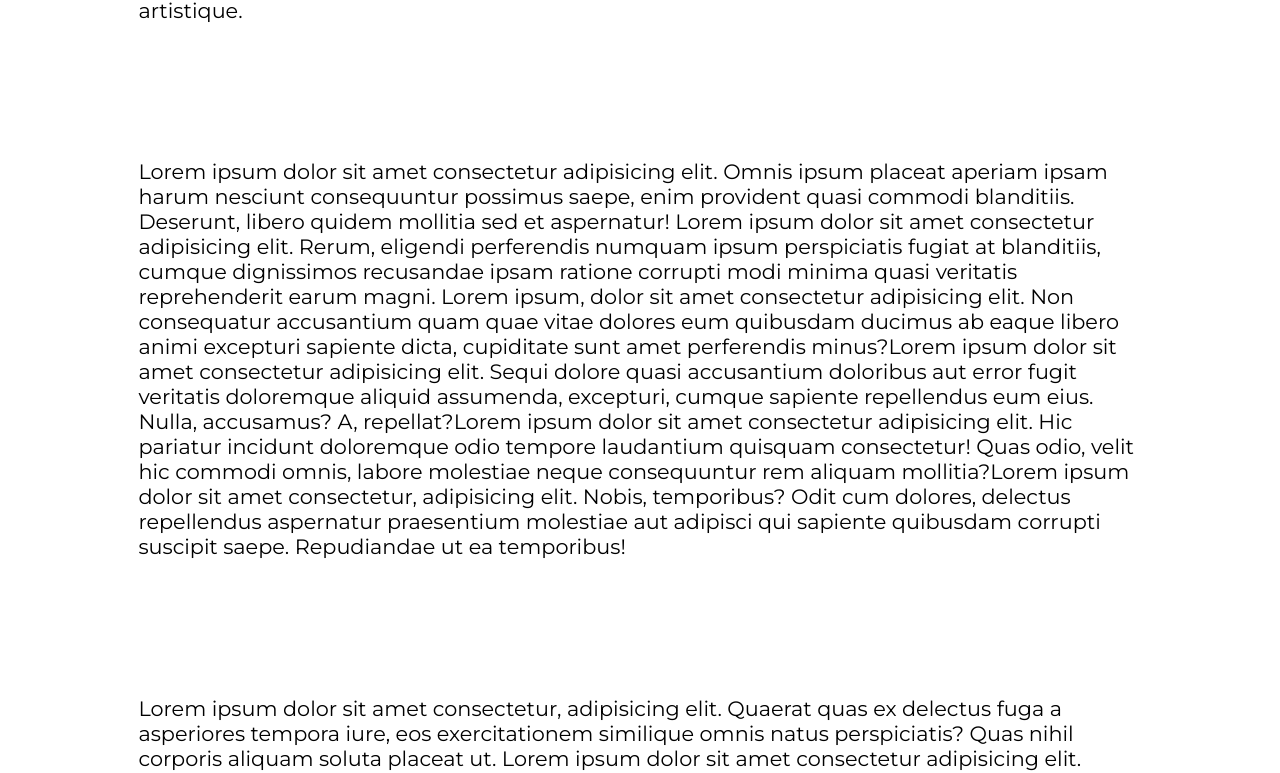
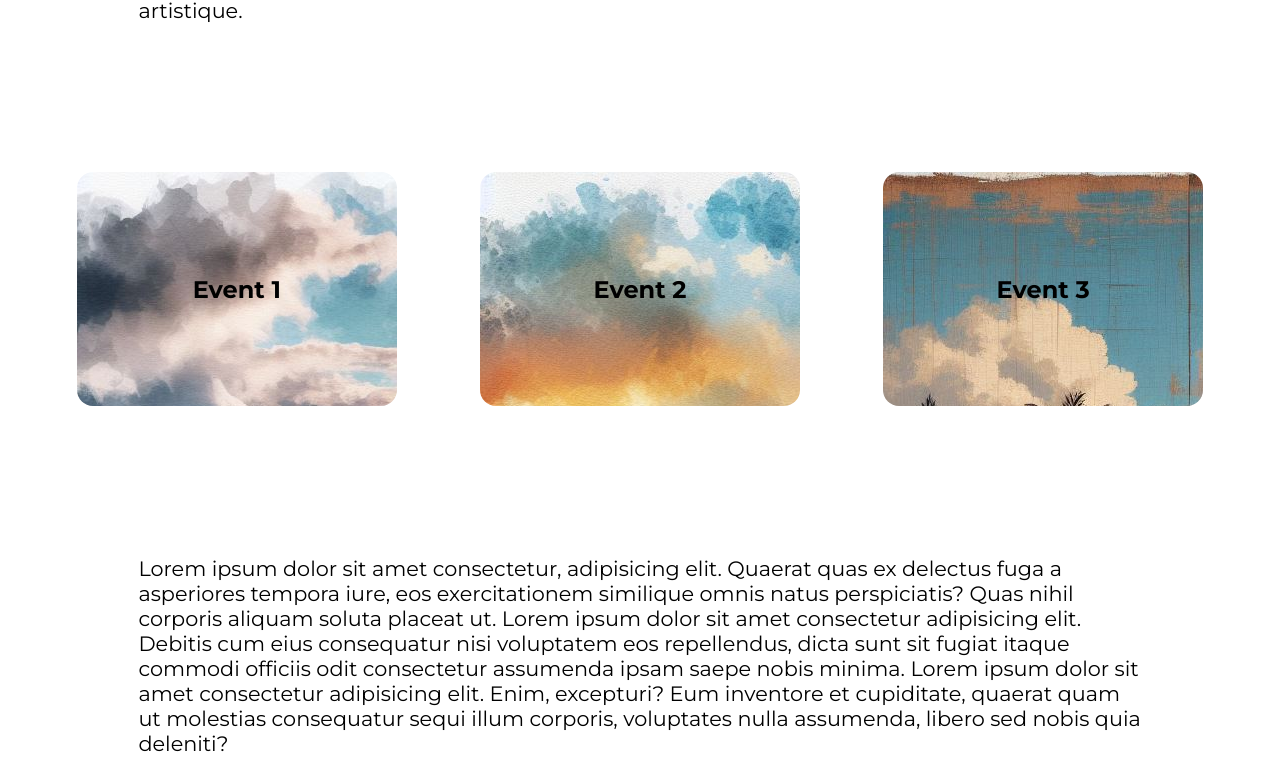
Before and after one commit to WildCodeSchool-2023-09/afac974, a React (Vite) app in the folder frontend/: page /apropos in a window 1280 px wide. Shown: the part 627-1400 px from the top of the page. Built offline with nearby package versions, Linux system fonts and the light colour scheme; a web font is replaced by a local one; what granim would draw is missing.

Commit message:
Modify Apropos.jsx + Apropos.scss

```diff
--- a/frontend/src/pages/A_propos/Apropos.jsx
+++ b/frontend/src/pages/A_propos/Apropos.jsx
@@ -23,30 +23,16 @@ function Apropos() {
           dessins, chacun reflétant la richesse de notre héritage artistique.
         </p>
       </div>
-      <div>
-        <p>
-          Lorem ipsum dolor sit amet consectetur adipisicing elit. Omnis ipsum
-          placeat aperiam ipsam harum nesciunt consequuntur possimus saepe, enim
-          provident quasi commodi blanditiis. Deserunt, libero quidem mollitia
-          sed et aspernatur! Lorem ipsum dolor sit amet consectetur adipisicing
-          elit. Rerum, eligendi perferendis numquam ipsum perspiciatis fugiat at
-          blanditiis, cumque dignissimos recusandae ipsam ratione corrupti modi
-          minima quasi veritatis reprehenderit earum magni. Lorem ipsum, dolor
-          sit amet consectetur adipisicing elit. Non consequatur accusantium
-          quam quae vitae dolores eum quibusdam ducimus ab eaque libero animi
-          excepturi sapiente dicta, cupiditate sunt amet perferendis minus?Lorem
-          ipsum dolor sit amet consectetur adipisicing elit. Sequi dolore quasi
-          accusantium doloribus aut error fugit veritatis doloremque aliquid
-          assumenda, excepturi, cumque sapiente repellendus eum eius. Nulla,
-          accusamus? A, repellat?Lorem ipsum dolor sit amet consectetur
-          adipisicing elit. Hic pariatur incidunt doloremque odio tempore
-          laudantium quisquam consectetur! Quas odio, velit hic commodi omnis,
-          labore molestiae neque consequuntur rem aliquam mollitia?Lorem ipsum
-          dolor sit amet consectetur, adipisicing elit. Nobis, temporibus? Odit
-          cum dolores, delectus repellendus aspernatur praesentium molestiae aut
-          adipisci qui sapiente quibusdam corrupti suscipit saepe. Repudiandae
-          ut ea temporibus!
-        </p>
+      <div className="event">
+        <button className="event-block1" type="button">
+          Event 1
+        </button>
+        <button className="event-block2" type="button">
+          Event 2
+        </button>
+        <button className="event-block3" type="button">
+          Event 3
+        </button>
       </div>
       <div>
         <p>
--- a/frontend/src/pages/A_propos/Apropos.scss
+++ b/frontend/src/pages/A_propos/Apropos.scss
@@ -25,6 +25,48 @@
   }
 }
 
+.event {
+  display: flex;
+  align-items: center;
+  justify-content: center;
+}
+
+.event-block1 {
+  font-weight: bold;
+  margin: 2rem;
+  width: 25%;
+  font-size: 1.5rem;
+  background: whitesmoke;
+  color: black;
+  border-radius: 1rem;
+  padding: 8%;
+  background-image: url("/public/tableaux/tableau9.jpeg");
+}
+
+.event-block2 {
+  font-weight: bold;
+  margin: 3.2rem;
+  width: 25%;
+  font-size: 1.5rem;
+  background: whitesmoke;
+  color: black;
+  border-radius: 1rem;
+  padding: 8%;
+  background-image: url("/public/tableaux/tableau41.jpeg");
+}
+
+.event-block3 {
+  font-weight: bold;
+  margin: 2rem;
+  width: 25%;
+  font-size: 1.5rem;
+  background: whitesmoke;
+  color: black;
+  border-radius: 1rem;
+  padding: 8%;
+  background-image: url("/public/tableaux/tableau23.jpeg");
+}
+
 @media screen and (max-width: 600px) {
   .global {
     display: inline-block;
```
